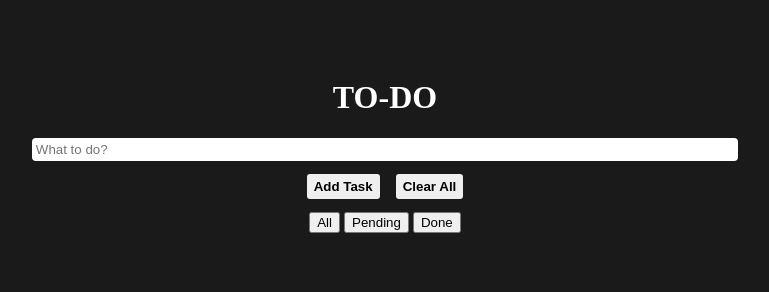
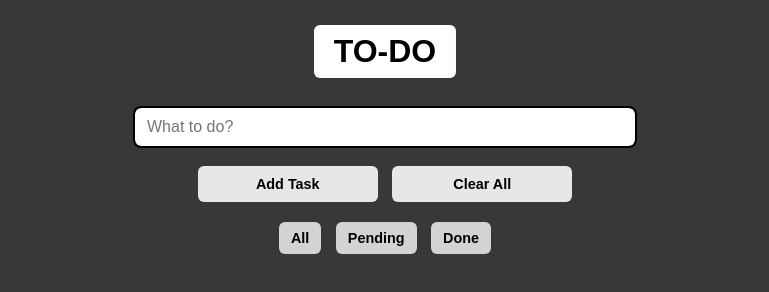
Before and after one commit to bharathP30/to-do-app, a plain HTML site: page index.html in a window 1280 px wide. Shown: the whole page, without its empty margins (255-1024 px from the left). Drawn offline with Linux system fonts and the light colour scheme.

Commit message:
Update index.html

```diff
--- a/index.html
+++ b/index.html
@@ -6,7 +6,7 @@
     <title>
       My Page
     </title>
-    <link rel="stylesheet" href="style.css">
+    <link rel="stylesheet" href="newstyle.css">
   </head>
   <body>
       <h1>TO-DO</h1>
```
